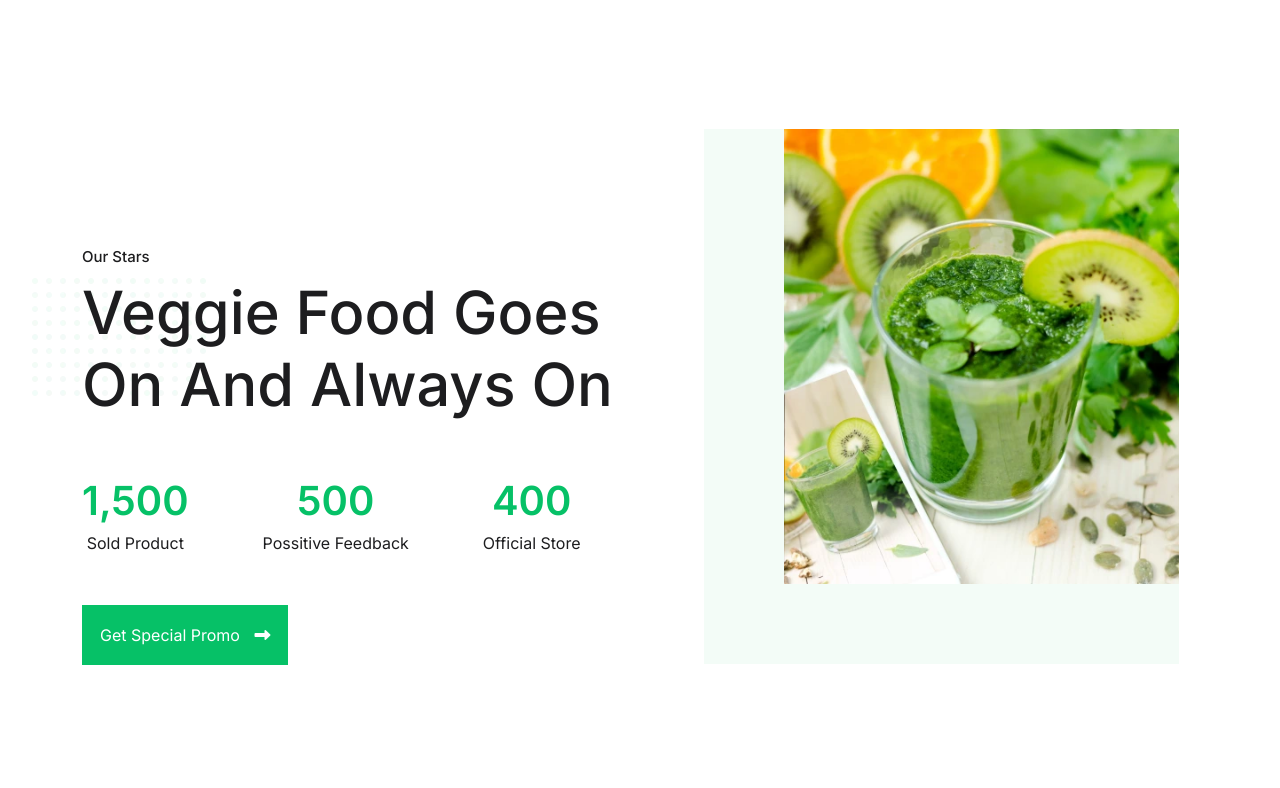
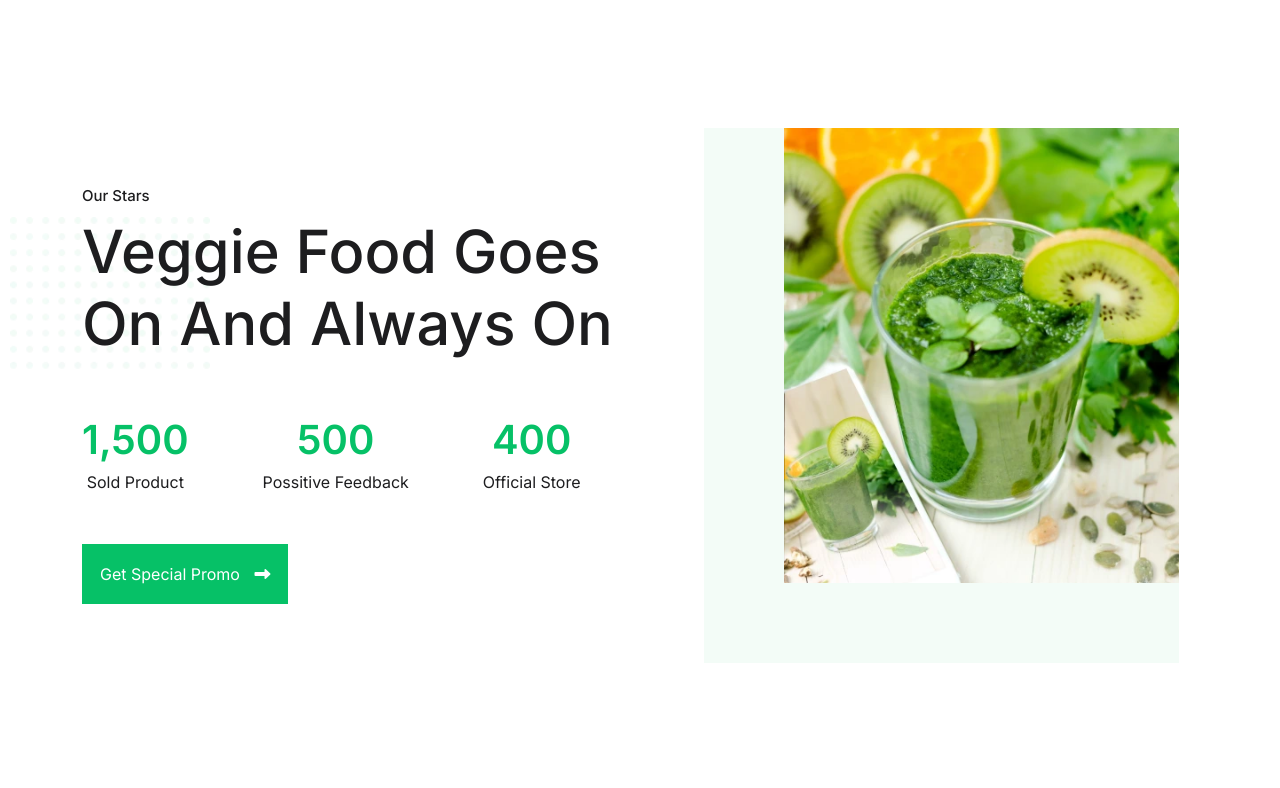
Before and after one commit to Abdurrobr34l/Foodies, a plain HTML site: page index.html in a window 1280 px wide. Shown: the part 1700-2488 px from the top of the page. Drawn offline with Linux system fonts and the light colour scheme.

Commit message:
title dots bg image problem solved

```diff
--- a/scss/sections/_benefit.scss
+++ b/scss/sections/_benefit.scss
@@ -16,6 +16,7 @@
   }
 
   &__contents {
+    position: relative;
 
     li:not(:first-child) {
       margin-top: px-to-rem(10px);
--- a/scss/sections/_hero.scss
+++ b/scss/sections/_hero.scss
@@ -5,6 +5,7 @@
     content: "";
     position: absolute;
     background-size: cover;
+    border: 1px solid;
   }
 
   @mixin bg-dimension {
--- a/scss/sections/_stars.scss
+++ b/scss/sections/_stars.scss
@@ -6,6 +6,7 @@
   }
 
   &__contents {
+    position: relative;
 
     &-row {
       gap: px-to-rem(50px);
--- a/scss/utilitis/_common.scss
+++ b/scss/utilitis/_common.scss
@@ -16,7 +16,8 @@
 
 .section-padding {
   // padding: clamp(60px, 5vw, 100px) 0 clamp(60px, 5vw, 130px) 0;
-  padding: clamp(px-to-rem(60px), 5vw, px-to-rem(100px)) 0 clamp(px-to-rem(60px), 5vw, px-to-rem(130px)) 0;
+  padding: clamp(px-to-rem(60px), 5vw, px-to-rem(100px)) 0
+    clamp(px-to-rem(60px), 5vw, px-to-rem(130px)) 0;
 }
 
 // Font Size
@@ -43,12 +44,30 @@
 }
 
 // It is for the bg image behind all titles in website
-.background-image {
-  position: relative;
-  top: 150px;
-  right: 50px;
-  padding: 60px;
-  background: url(../image/hero/dots.webp);
+// .background-image {
+//   position: relative;
+//   top: 150px;
+//   right: 50px;
+//   padding: 60px;
+//   background: url(../image/hero/dots.webp);
+//   background-repeat: no-repeat;
+//   z-index: -1;
+// }
+
+.background-image::after {
+  // border: 1px solid red;
+
+  content: "";
+  position: absolute;
+  top: px-to-rem(30px);
+  left: px-to-rem(-60px);
+
+  background-image: url("../image/hero/dots.webp");
+  background-size: cover;
   background-repeat: no-repeat;
+
+  width: px-to-rem(200px);
+  height: clamp(px-to-rem(160px), 10vw, px-to-rem(180px));
+
   z-index: -1;
 }
```
Also changed, not shown: css/style.css.
